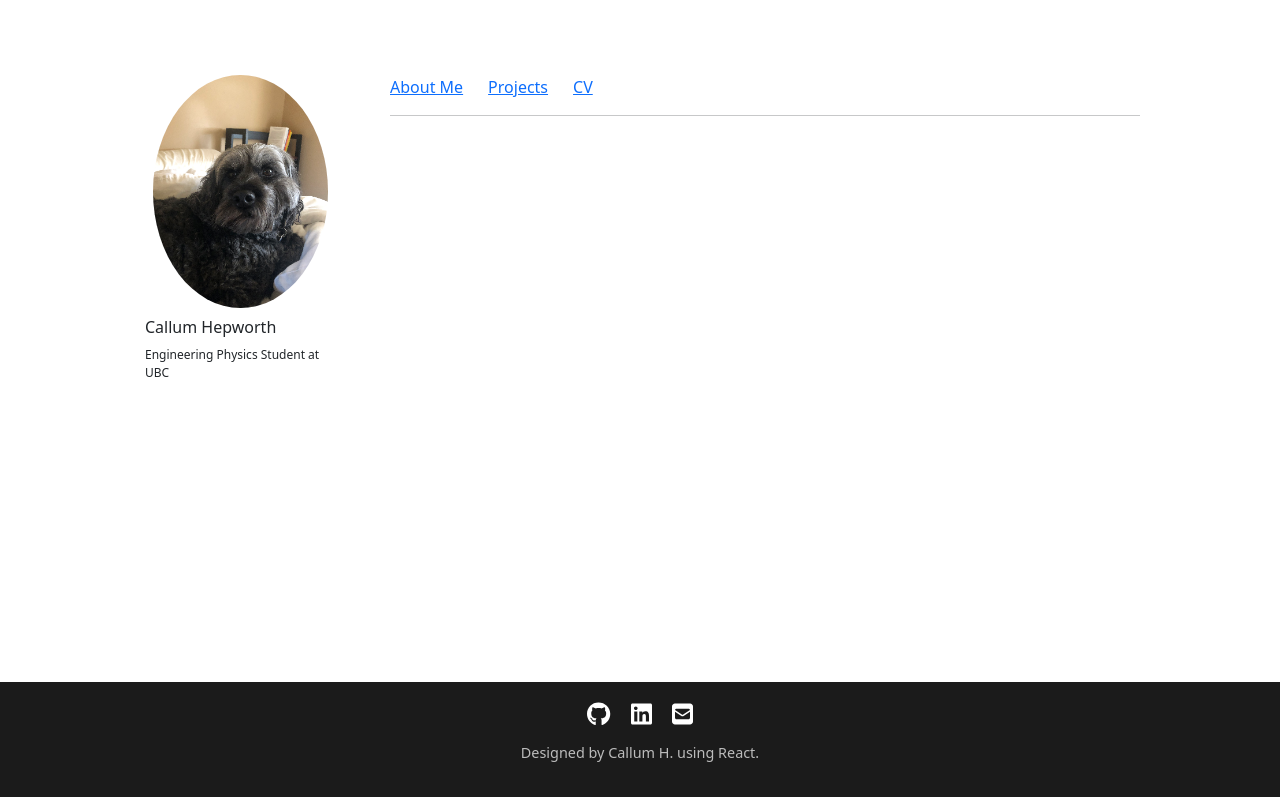
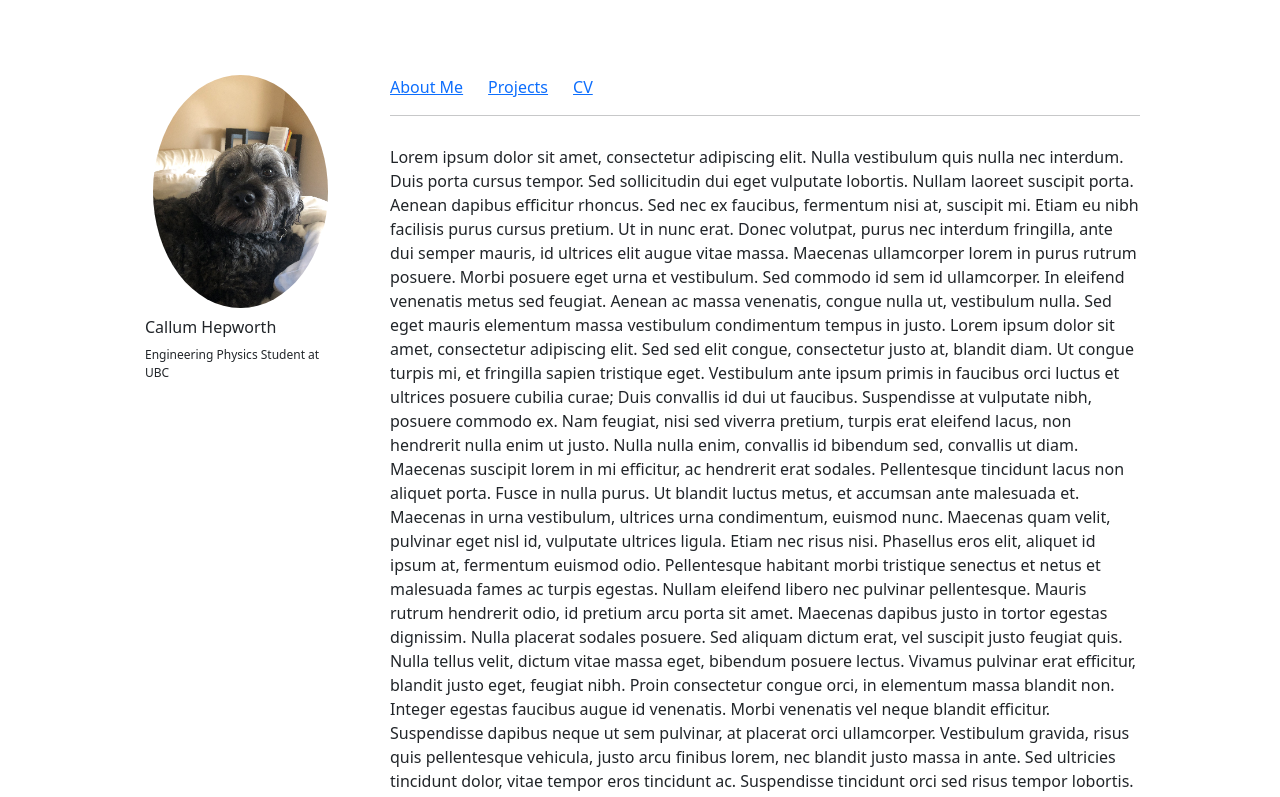
Before and after one commit to calhep/calhep.github.io, a React (Create React App) app in the folder website/: page / in a window 1280 px wide. Shown: the top 797 px of the page. Built offline with nearby package versions, Linux system fonts and the light colour scheme.

Commit message:
Updated router paths.

```diff
--- a/website/src/components/main.js
+++ b/website/src/components/main.js
@@ -1,5 +1,5 @@
 import React from 'react'
-import { Link, Routes, Route } from "react-router-dom";
+import { Link, useRoutes } from "react-router-dom";
 
 import '../main.css';
 
@@ -8,6 +8,16 @@ import resume from "../resume/Callum_Hepworth_Resume.pdf"
 
 import Projects from './projects';
 import About from './about';
+
+function Body() {
+    let element = useRoutes([
+        { path: "/", element: <About /> },
+        { path: "/about", element: <About /> },
+        { path: "/projects", element: <Projects /> }
+    ]);
+
+    return element;
+}
 
 class Main extends React.Component {
     render() {
@@ -30,17 +40,14 @@ class Main extends React.Component {
                     <div className="body">
                         <div className="sections">
                             <ul>
-                                <li><Link to="/about">About Me</Link></li>
+                                <li><Link to="/">About Me</Link></li>
                                 <li><Link to="/projects">Projects</Link></li>
                                 <li><a href={resume}>CV</a></li>
                             </ul>
                             <hr />
                         </div>
                         <div className="body-content">
-                            <Routes>
-                                <Route path="about" element={<About />} />
-                                <Route path="projects" element={<Projects />} />
-                            </Routes>
+                            <Body />
                         </div>
                     </div>
                 </div>
```
